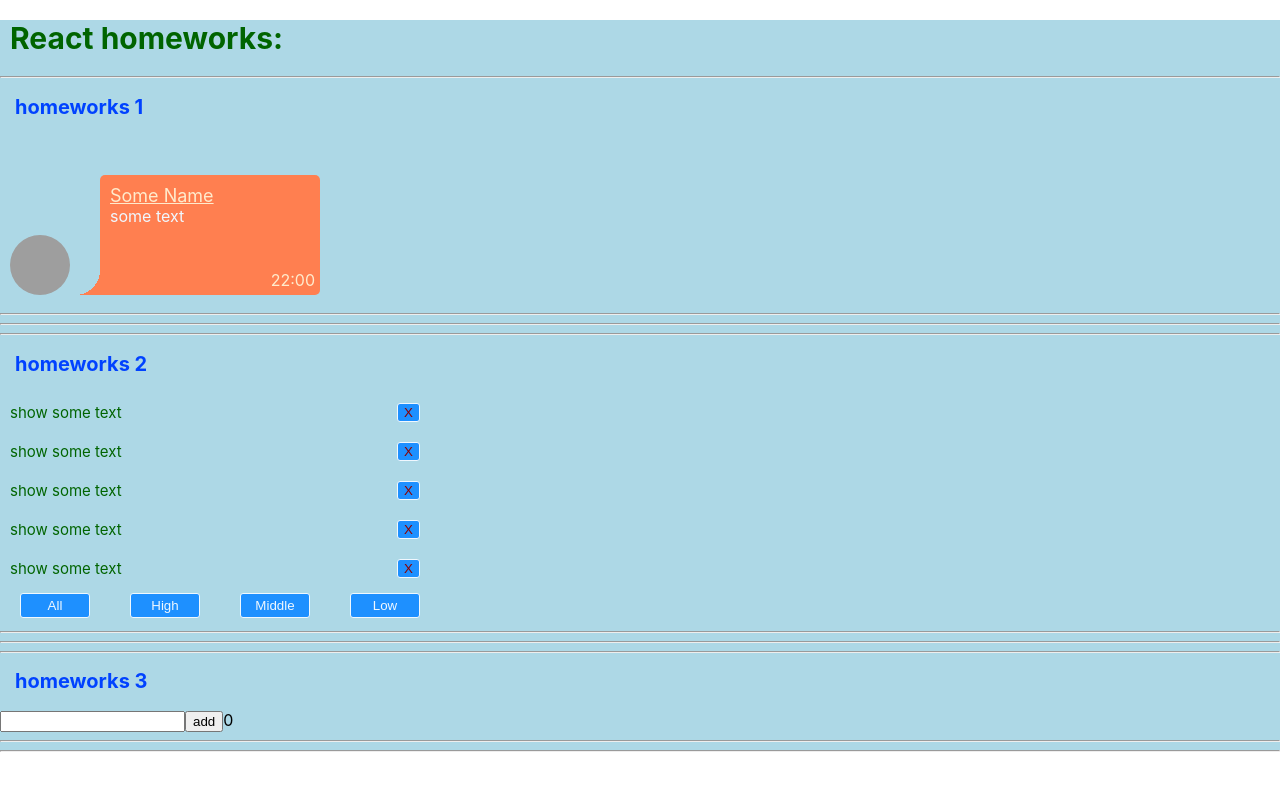
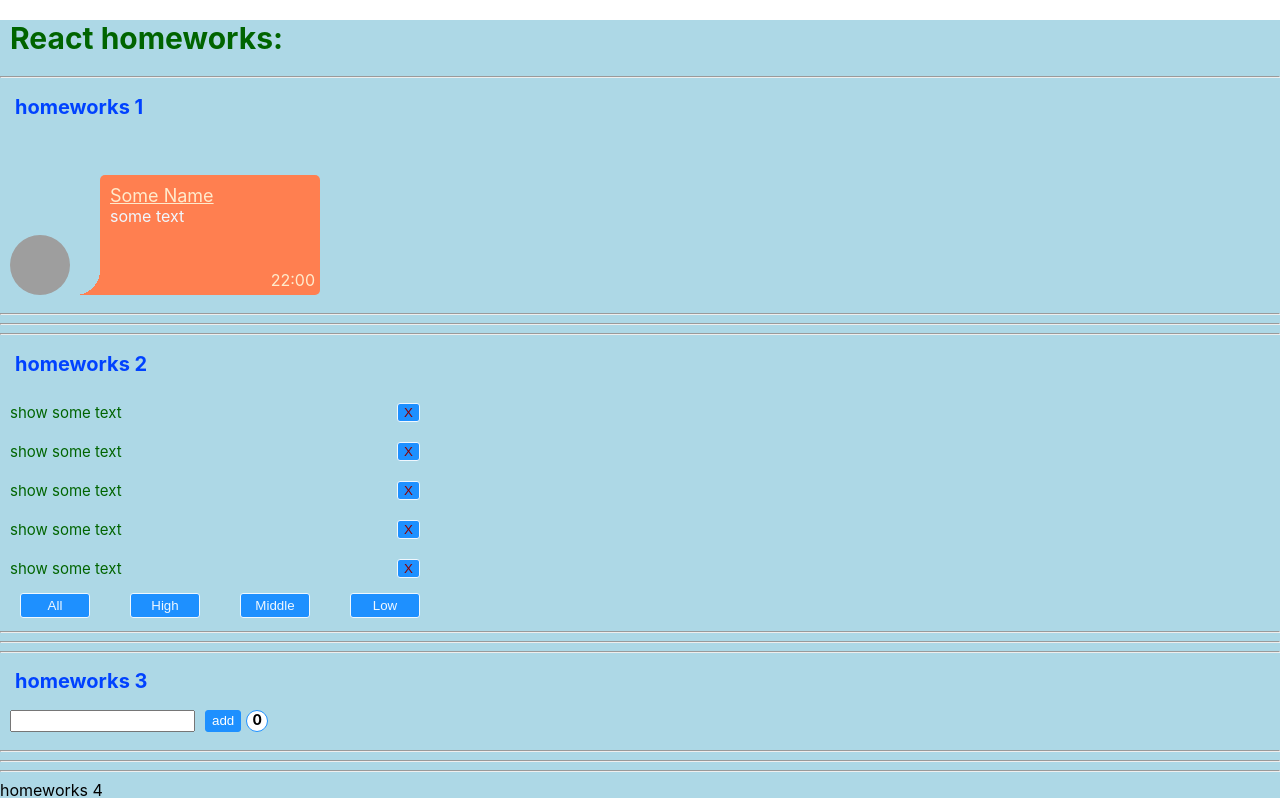
Before and after one commit to andreiryaskov/simple-react-homeworks-master, a React (Create React App) app: page / in a window 1280 px wide. Shown: the top 798 px of the page. Built offline with nearby package versions, Linux system fonts and the light colour scheme; grey boxes are pictures that could not be loaded.

Commit message:
HW3_DONE!

```diff
--- a/src/p1-main/m1-ui/u1-app/App.tsx
+++ b/src/p1-main/m1-ui/u1-app/App.tsx
@@ -3,6 +3,7 @@ import style from './App.module.css'
 import HW1 from '../../../p2-homeworks/h1/HW1'
 import HW2 from "../../../p2-homeworks/h2/HW2";
 import HW3 from "../../../p2-homeworks/h3/HW3";
+import HW4 from "../../../p2-homeworks/h4/HW4";
 
 function App() {
     return (
@@ -11,7 +12,7 @@ function App() {
             <HW1/>
             <HW2/>
             <HW3/>
-            {/*<HW4/>*/}
+            <HW4/>
             {/*<HW5/>*/}
 
         </div>
--- a/src/p2-homeworks/h3/Greeting.module.css
+++ b/src/p2-homeworks/h3/Greeting.module.css
@@ -1,10 +1,43 @@
 .greeting_wrapper {
+    display: flex;
+    flex-direction: column;
 }
 
-.inputClass {
-
+.input_wrapper {
+    display: flex;
+}
+.input_wrapper button {
+    border: 1px solid dodgerblue;
+    border-radius: 3px;
+    color: white;
+    background-color: dodgerblue;
 }
 
-.error {
+.input {
+    margin: 0px 10px;
+    outline: none;
+}
+
+.errorInput {
     border: 1px solid red;
+    margin: 0px 10px;
+    outline: none;
 }
+
+.errorText {
+    color: red;
+    font-size: 30px;
+    margin: 5px 10px;
+}
+
+.totalUsers {
+    width: 20px;
+    height: 20px;
+    border: 1px solid dodgerblue;
+    border-radius: 100%;
+    background-color: white;
+    margin-left: 5px;
+    text-align: center;
+    font-size: 14px;
+    font-weight: bold;
+}
--- a/src/p2-homeworks/h3/Greeting.tsx
+++ b/src/p2-homeworks/h3/Greeting.tsx
@@ -17,17 +17,19 @@ const Greeting: React.FC<GreetingPropsType> = (
     const inputClass = error ? style.errorInput : style.input // need to fix with (?:)
 
 
-
     // @ts-ignore
     return (
         <div className={style.greeting_wrapper}>
-            <input value={name}
-                   onChange={setNameCallback}
-                   onKeyDown={onEnter}
-                   className={inputClass}/>
-            <span>{error}</span>
-            <button onClick={addUser}>add</button>
-            <span>{totalUsers}</span>
+            <div className={style.input_wrapper}>
+                <input value={name}
+                       onChange={setNameCallback}
+                       onKeyDown={onEnter}
+                       className={inputClass}/>
+                <button onClick={addUser}>add</button>
+                <div className={style.totalUsers}>{totalUsers}</div>
+            </div>
+            <span className={style.errorText}>{error}</span>
+
         </div>
     )
 }
--- a/src/p2-homeworks/h3/GreetingContainer.tsx
+++ b/src/p2-homeworks/h3/GreetingContainer.tsx
@@ -24,14 +24,15 @@ const GreetingContainer: React.FC<GreetingContainerPropsType> = ({users, addUser
             setName(trimmedName)
             setError('')
         } else {
-            setError('name is require!')
+            // @ts-ignore
+            setError('name is required!')
         }// need to fix any
     }
 
     const addUser = () => {
         addUserCallback(name)
         // @ts-ignore
-        name !== '' ? alert(`Hello ${name}!`) : setError('name is require!')// need to fix
+        name !== '' ? alert(`Hello ${name}!`) : setError('name is required!') // need to fix
         setName('')
     }
 
--- a/src/p2-homeworks/h3/HW3.tsx
+++ b/src/p2-homeworks/h3/HW3.tsx
@@ -15,7 +15,7 @@ function HW3() {
     const addUserCallback = (name: string) => {
         const user = {_id: v1(), name: name}// need to fix any
         let newUsers = [...users, user]
-        setUsers(newUsers)
+        user.name !== '' ? setUsers(newUsers) : ''
     }
 
     // @ts-ignore
```
Also changed, not shown: src/p1-main/m1-ui/u1-app/App.module.css (line endings or trailing spaces).
